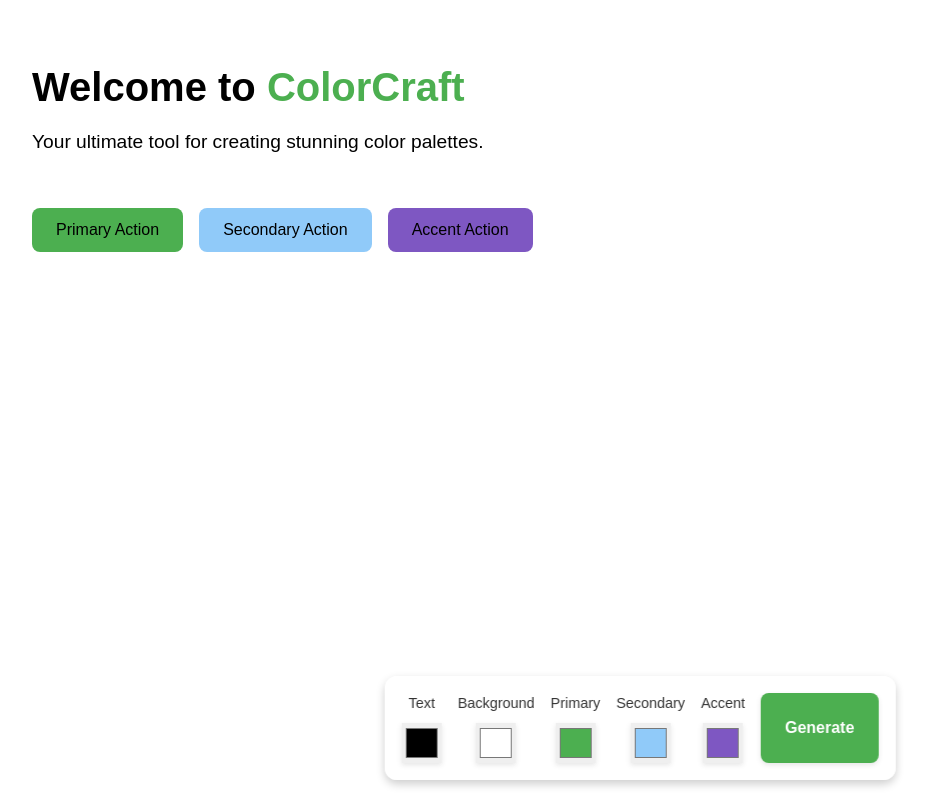
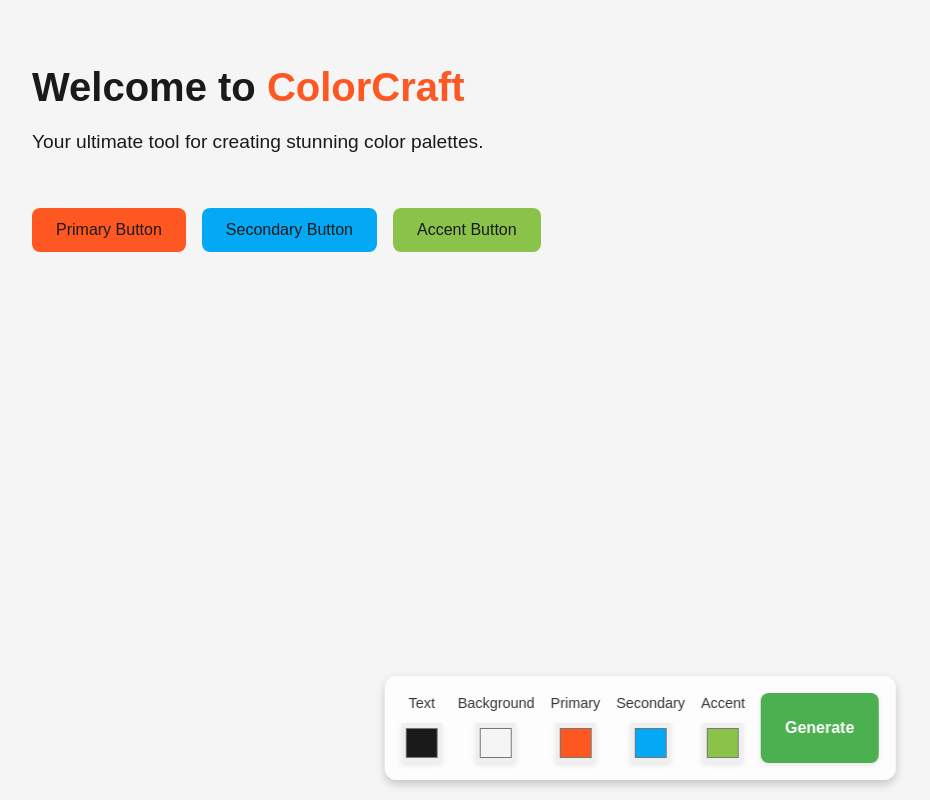
Before and after one commit to AvisharSharan/ColorCraft, a React (Vite) app in the folder color-palette-generator/: page / in a window 1280 px wide. Shown: the whole page, without its empty margins (0-930 px from the left). Built offline with nearby package versions, Linux system fonts and the light colour scheme.

Commit message:
removed palette history files

```diff
--- a/color-palette-generator/src/App.jsx
+++ b/color-palette-generator/src/App.jsx
@@ -1,24 +1,19 @@
 import { useState, useEffect } from "react";
 import ThemePreview from "./components/ThemePreview";
-import PaletteGenerator from "./components/PaletteGenerator";
 import Toolbar from "./components/Toolbar";
 import "./styles/App.css";
 import chroma from "chroma-js";
 
 function App() {
   const [palette, setPalette] = useState({
-    text: "#000000",
-    background: "#ffffff",
-    primary: "#4caf50",
-    secondary: "#90caf9",
-    accent: "#7e57c2"
+    text: "#1a1a1a",
+    background: "#f5f5f5",
+    primary: "#ff5722",
+    secondary: "#03a9f4",
+    accent: "#8bc34a"
   });
 
   const [paletteHistory, setPaletteHistory] = useState([]);
-
-  const savePaletteToHistory = (newPalette) => {
-    setPaletteHistory((prevHistory) => [newPalette, ...prevHistory.slice(0, 9)]); // Keep only the last 10 palettes
-  };
 
   useEffect(() => {
     document.documentElement.style.setProperty("--background", palette.background);
@@ -30,7 +25,6 @@ function App() {
         palette={palette}
         setPalette={(newPalette) => {
           setPalette(newPalette);
-          savePaletteToHistory(newPalette);
         }}
         generatePalette={() => {
           const base = chroma.random().saturate(2).brighten(1);
@@ -38,15 +32,12 @@ function App() {
           const baseSat = base.get('hsl.s');
           const baseLum = base.get('hsl.l');
 
-          // Adjusted background logic to make the color lighter
           const background = base.set('hsl.s', 0.5).brighten(1.5).hex();
 
-          // Set text color to a very dark version of the primary color
           const primary = base.hex();
           const text = chroma(primary).darken(5).hex();
           const secondary = chroma.hsl(baseHue + 20, baseSat * 0.9, baseLum).hex();
 
-          // Adjust accent color logic
           const accent = chroma.hsl(baseHue + 40, Math.min(baseSat + 0.2, 1), baseLum).hex();
 
           const newPalette = {
@@ -58,7 +49,6 @@ function App() {
           };
 
           setPalette(newPalette);
-          savePaletteToHistory(newPalette);
         }}
       />
       <main className="workspace">
--- a/color-palette-generator/src/components/PaletteHistory.jsx
+++ /dev/null
@@ -1,32 +0,0 @@
-import React from "react";
-import "../styles/PaletteHistory.css";
-
-function PaletteHistory({ paletteHistory, setPalette }) {
-  return (
-    <div className="palette-history">
-      <h2>Palette History</h2>
-      <div className="history-grid">
-        {paletteHistory.map((palette, index) => (
-          <div
-            key={index}
-            className="palette-card"
-            onClick={() => setPalette(palette)}
-            title="Click to apply this palette"
-          >
-            {Object.entries(palette).map(([key, value]) => (
-              <div
-                key={key}
-                className="palette-swatch"
-                style={{ backgroundColor: value }}
-              >
-                <span>{key}</span>
-              </div>
-            ))}
-          </div>
-        ))}
-      </div>
-    </div>
-  );
-}
-
-export default PaletteHistory;
--- a/color-palette-generator/src/components/ThemePreview.jsx
+++ b/color-palette-generator/src/components/ThemePreview.jsx
@@ -23,13 +23,13 @@ function ThemePreview({ palette }) {
 
         <div className="button-section">
           <button style={{ backgroundColor: palette.primary, color: palette.text }}>
-            Primary Action
+            Primary Button
           </button>
           <button style={{ backgroundColor: palette.secondary, color: palette.text }}>
-            Secondary Action
+            Secondary Button
           </button>
           <button style={{ backgroundColor: palette.accent, color: palette.text }}>
-            Accent Action
+            Accent Button
           </button>
         </div>
       </div>
--- a/color-palette-generator/src/styles/PaletteHistory.css
+++ /dev/null
@@ -1,33 +0,0 @@
-/* General Palette History Styles */
-.palette-history {
-  display: flex;
-  flex-wrap: wrap;
-  gap: 1rem;
-  margin-top: 2rem;
-}
-
-/* Palette Item Styles */
-.palette-item {
-  display: flex;
-  flex-direction: column;
-  align-items: center;
-  gap: 0.5rem;
-  padding: 1rem;
-  border: 1px solid #ddd;
-  border-radius: 8px;
-  box-shadow: 0 2px 5px rgba(0, 0, 0, 0.1);
-  transition: transform 0.2s ease, box-shadow 0.2s ease;
-}
-
-.palette-item:hover {
-  transform: scale(1.05);
-  box-shadow: 0 4px 10px rgba(0, 0, 0, 0.2);
-}
-
-/* Color Swatch Styles */
-.palette-item .color-swatch {
-  width: 50px;
-  height: 50px;
-  border-radius: 50%;
-  box-shadow: 0 2px 5px rgba(0, 0, 0, 0.1);
-}
```
